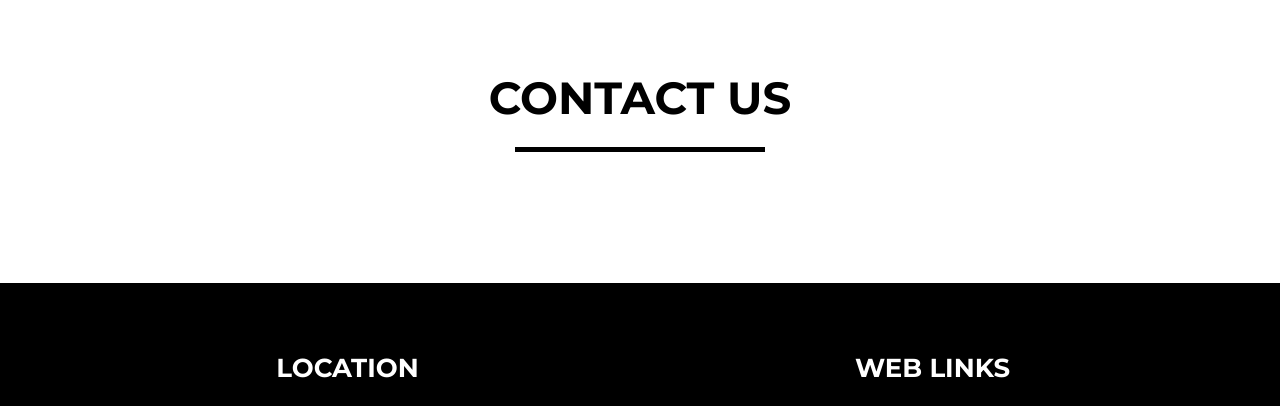
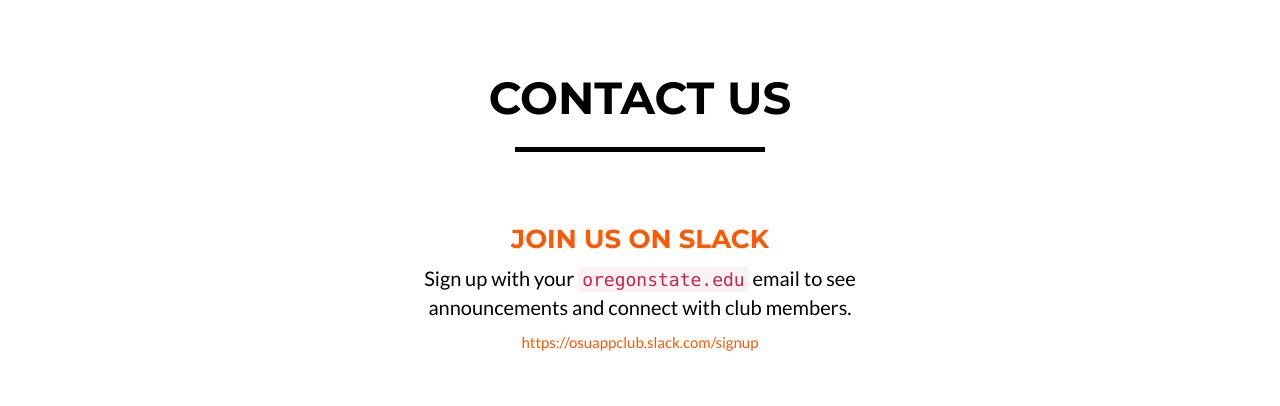
Before and after one commit to OSU-App-Club/OSU-App-Club.github.io, a plain HTML site: page index.html in a window 1280 px wide. Shown: the part 2204-2610 px from the top of the page. Drawn offline with nearby package versions, Linux system fonts and the light colour scheme.

Commit message:
Remove Slack invite widget, replace with signup link

```diff
--- a/index.html
+++ b/index.html
@@ -148,7 +148,10 @@
 -->
             <div class="row">
                 <div class="col-lg-6 col-lg-offset-3 text-center">
-                    <div id="CommunityInviter"></div>
+                    <br>
+                    <h3><a href="https://osuappclub.slack.com/signup">Join us on Slack</a></h3>
+                    <p>Sign up with your <code>oregonstate.edu</code> email to see announcements and connect with club members.</p>
+                    <a href="https://osuappclub.slack.com/signup">https://osuappclub.slack.com/signup</a>
                 </div>
             </div>
         </div>
@@ -283,22 +286,6 @@
 
     <!-- Custom Theme JavaScript -->
     <script src="js/freelancer.js"></script>
-    <script>
-      window.CommunityInviterAsyncInit = function () {
-          CommunityInviter.init({
-              app_url:'website',
-              team_id:'osuappclub'
-           })
-      };
-
-      (function(d, s, id){
-          var js, fjs = d.getElementsByTagName(s)[0];
-          if (d.getElementById(id)) {return;}
-              js = d.createElement(s); js.id = id;
-              js.src = "https://communityinviter.com/js/communityinviter.js";
-              fjs.parentNode.insertBefore(js, fjs);
-          }(document, 'script', 'Community_Inviter'));
-    </script>
 
 </body>
 
```
